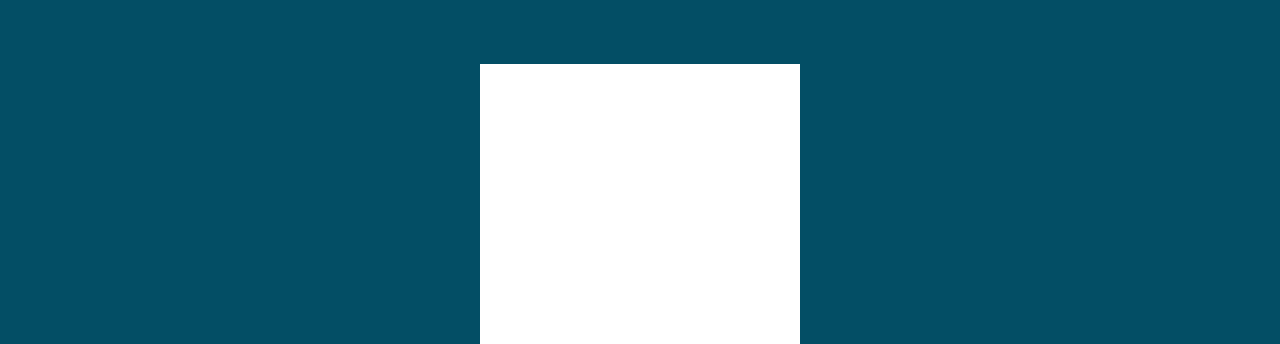
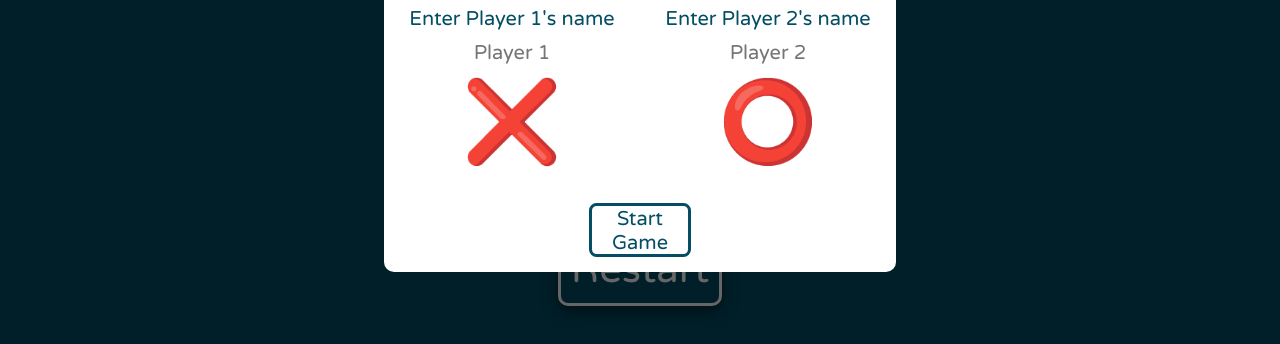
Before and after one commit to tylertran349/tic-tac-toe, a plain HTML site: page index.html in a window 1280 px wide. Shown: the part 308-652 px from the top of the page. Drawn offline with Linux system fonts and the light colour scheme.

Commit message:
Style form

```diff
--- a/style.css
+++ b/style.css
@@ -68,6 +68,98 @@ button:hover:enabled {
     cursor: pointer;
 }
 
+#create-players-overlay {
+    position: fixed;
+    display: flex; /* display: none makes overlay disappear */
+    background-color: rgba(0, 0, 0, 0.6);
+    height: 100%;
+    width: 100%;
+    top: 0;
+    left: 0;
+    right: 0;
+    bottom: 0;
+    z-index: 2;
+    justify-content: center;
+    align-items: center;
+}
+
+#create-players-overlay #form {
+    width: 40%;
+    height: 45%;
+    background: white;
+    border-radius: 1rem;
+    font-size: 2rem;
+    border: none;
+    margin: 0;
+    padding: 0;
+    display: flex;
+    flex-direction: column;
+    justify-content: space-around;
+    align-items: center;
+    text-align: center;
+}
+
+#create-players-overlay #form #title {
+    font-size: 4rem;
+}
+
+#inputs {
+    width: 100%;
+    display: flex;
+    justify-content: space-evenly;
+    align-items: space-evenly;
+}
+
+#label-input {
+    display: flex;
+    flex-direction: column;
+    justify-content: center;
+    align-items: center;
+    gap: 1rem;
+}
+
+#player-1-input, #player-2-input {
+    padding: 0;
+    width: 77%;
+}
+
+#create-players-overlay #title {
+    color: #034e65;
+}
+
+#create-players-overlay #form label {
+    color: #034e65;
+}
+
+#player-1-icon {
+    color: #90EE90;
+    font-size: 8rem;
+}
+
+#player-2-icon {
+    color: red;
+    font-size: 8rem;
+}
+
+#create-players-overlay #form input[type="text"] {
+    font-family: inherit;
+    font-size: inherit;
+    border: none;
+    text-align: center;
+}
+
+#start-game-button {
+    width: 20%;
+    height: 15%;
+    font-size: inherit;
+    font-family: inherit;
+    text-align: center;
+    color: #034e65;
+    background: white;
+    border: 0.3rem solid #034e65;
+    border-radius: 0.75rem;
+}
+
 #footer {
     width: 100%;
     text-align: center;
```
